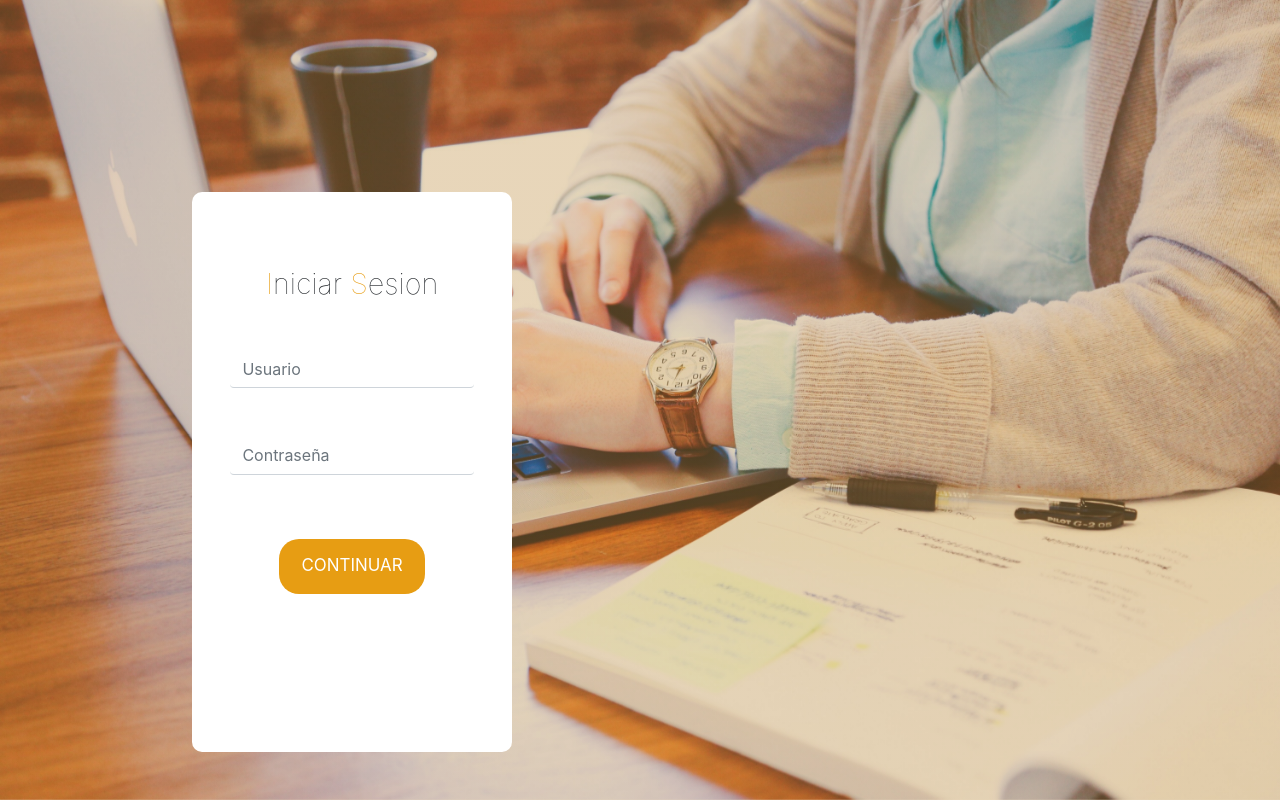
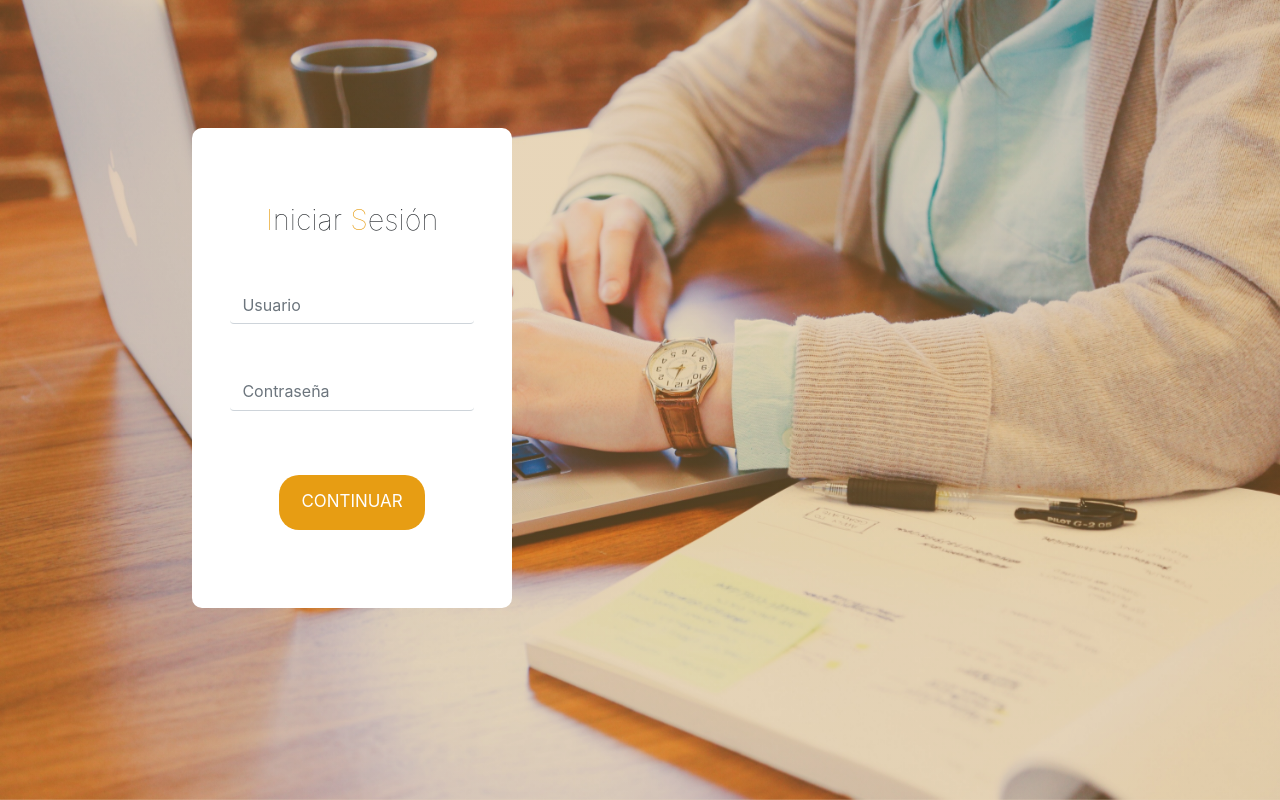
Before and after one commit to HoliSoyTamo/magister, an Angular app: page /home in a window 1280 px wide. Built offline with nearby package versions, Linux system fonts and the light colour scheme.

Commit message:
ulti_login

```diff
--- a/src/app/loginusers/login/login.component.css
+++ b/src/app/loginusers/login/login.component.css
@@ -1,9 +1,9 @@
 form {
     background-color: white;
-    margin-top: 12em;
+    margin-top: 10%;
     margin-left: 15%;
     width: 25%;
-    height: 35em;
+    height: 60%;
     padding: 3%;
     border-radius: 10px;
     position: absolute;
--- a/src/app/loginusers/login/login.component.html
+++ b/src/app/loginusers/login/login.component.html
@@ -1,5 +1,5 @@
 <form [formGroup]="usuario">
-    <h1><span>I</span>niciar <span>S</span>esion</h1>
+    <h1><span>I</span>niciar <span>S</span>esión</h1>
     <div class="mb-3 form-group">
         <input type="text" [(ngModel)]="usuario2.user" formControlName="user" class="form-control" placeholder="Usuario" [ngClass]="{ 'is-invalid': submitted && f.user.errors }">
         <div *ngIf="submitted && f.user.errors" class="invalid-feedback">
--- a/src/index.html
+++ b/src/index.html
@@ -1,13 +1,17 @@
 <!doctype html>
 <html lang="en">
+
 <head>
     <meta charset="utf-8">
     <title>Magister</title>
     <base href="/">
     <meta name="viewport" content="width=device-width, initial-scale=1">
+    <meta http-equiv="Content-Type" content="text/html; charset=UTF-8" />
     <link rel="icon" type="image/x-icon" href="favicon.ico">
 </head>
+
 <body>
     <app-root></app-root>
 </body>
+
 </html>
```
Lines whose indentation alone changed are shown as unchanged.
